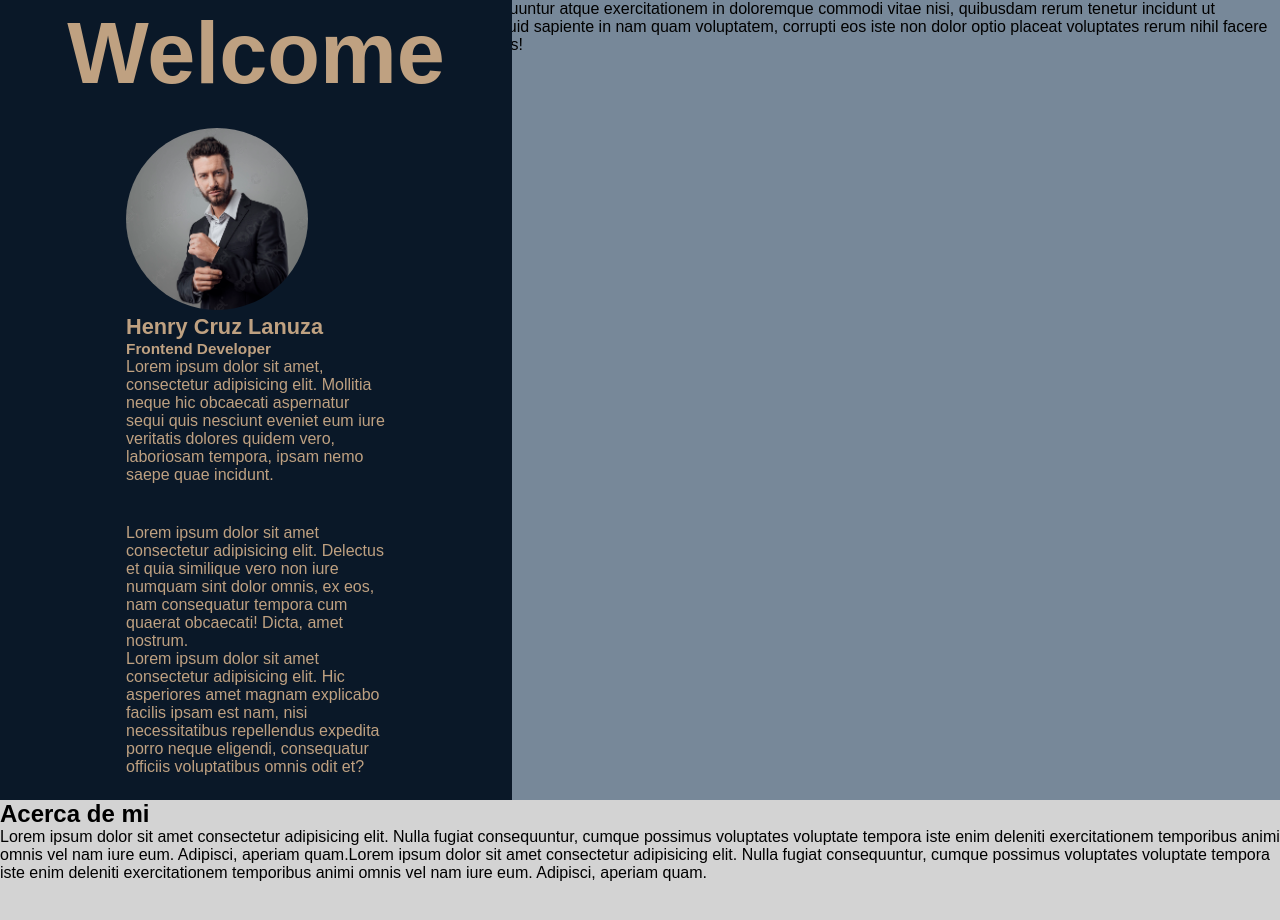
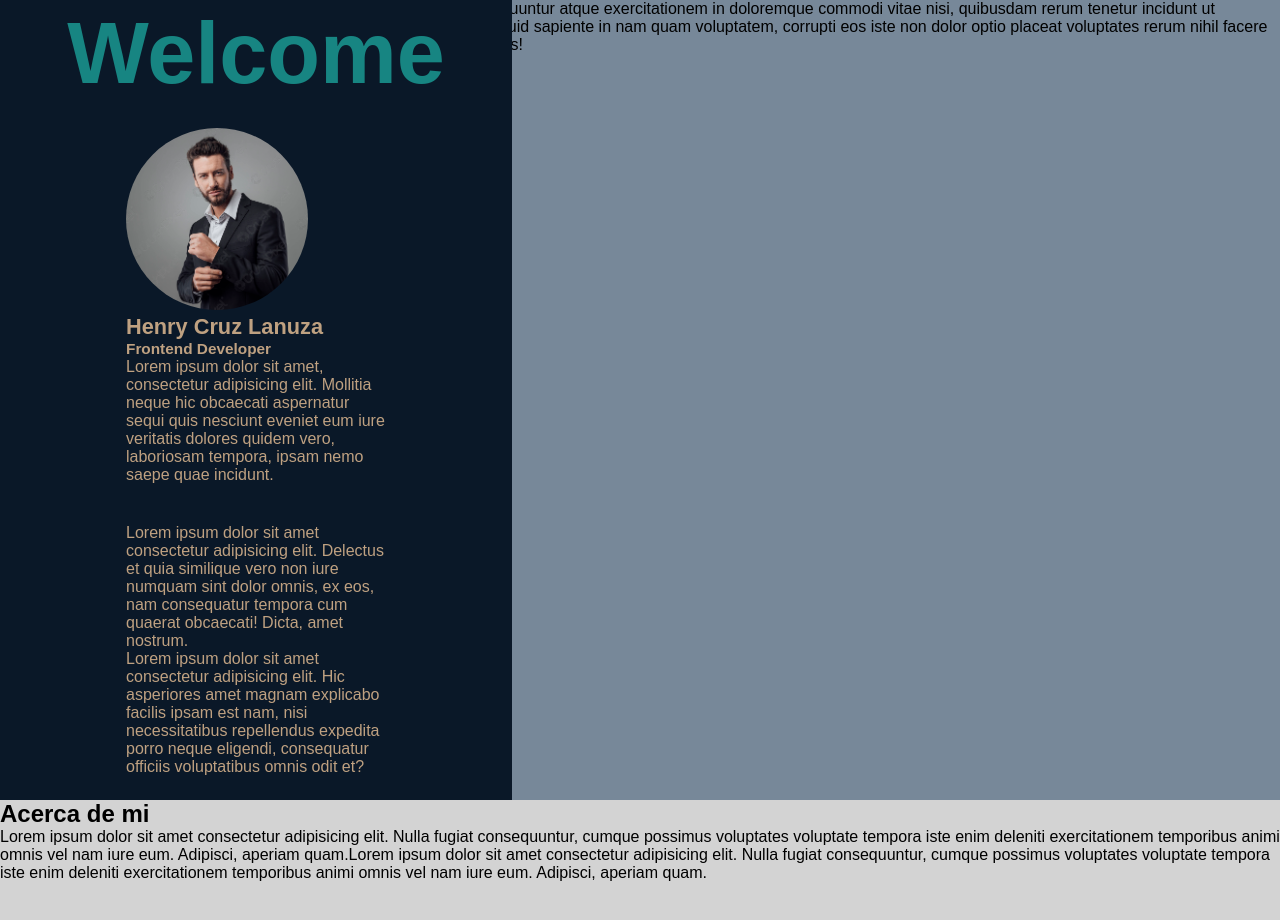
Before and after one commit to hcruzNic/portfolio-personal, a plain HTML site: page index.html in a window 1280 px wide. Shown: the top 920 px of the page. Drawn offline with Linux system fonts and the light colour scheme; a web font is replaced by a local one.

Commit message:
apply color to welcome

```diff
--- a/styles.css
+++ b/styles.css
@@ -43,6 +43,7 @@
 .welcome{
     font-size: 4.5vw;
     text-align: center;
+    color: #178582;
 }
 
 .container-banner{
```
